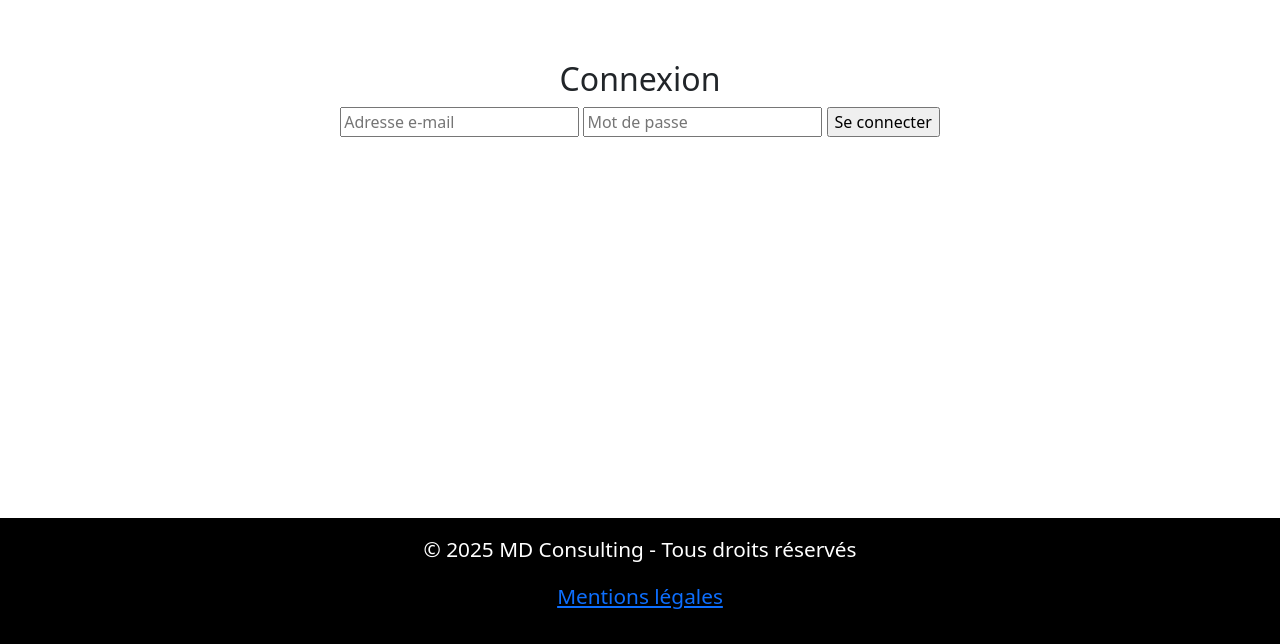
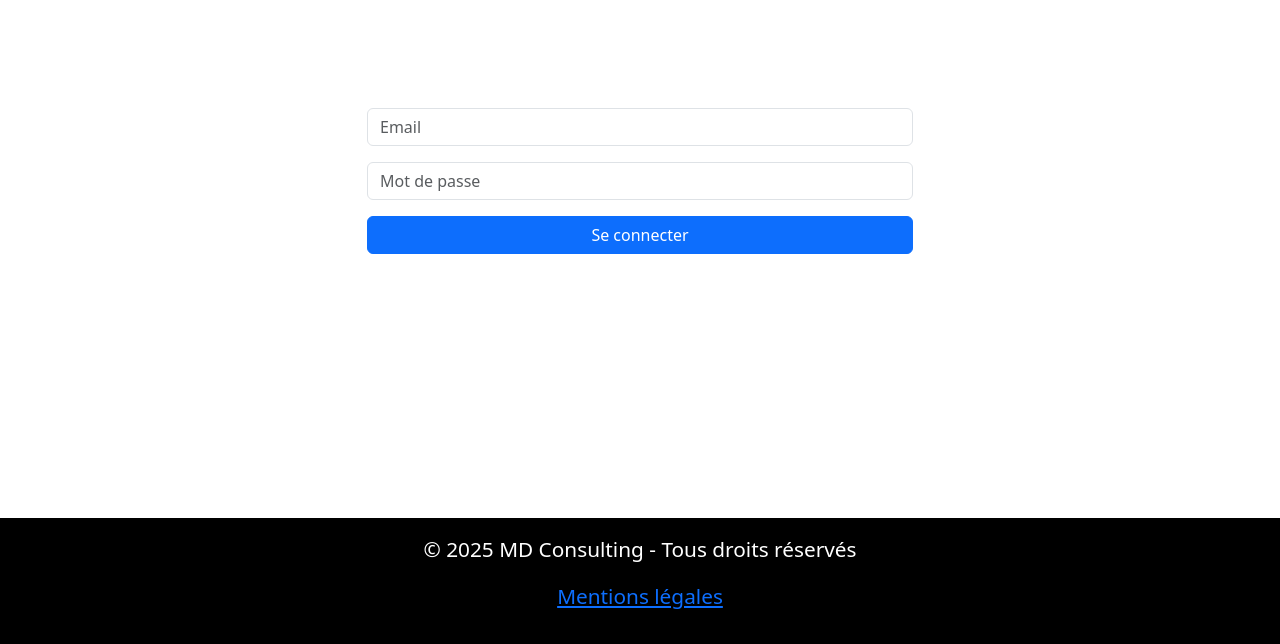
Before and after one commit to Peyroche/mon_projet1, a Flask app: page /connexion in a window 1280 px wide. Shown: the part 156-800 px from the top of the page. Run offline with Flask 3, Linux system fonts and the light colour scheme; parts of the project's set-up code (start-up, migrations or seed data) failed here and were passed over.

Commit message:
Mise à jour globale : logout, templates, styles, routes

```diff
--- a/templates/connexion.html
+++ b/templates/connexion.html
@@ -1,22 +1,24 @@
 {% extends "base.html" %}
 
-{% block title %}Accueil - Ma Boutique{% endblock %}
+{% block title %}MD Consulting{% endblock %}
 
 {% block content %}
 
 <main>
+<div class="container mt-5">
+  <div class="row justify-content-center">
+    <div class="col-md-6">
+      <form method="POST" action="{{ url_for('login') }}">
+        <input type="hidden" name="csrf_token" value="{{ csrf_token() }}">
 
-<section>
+        <input type="email" name="email" class="form-control mb-3" placeholder="Email" required>
+        <input type="password" name="motdepasse" class="form-control mb-3" placeholder="Mot de passe" required>
 
-<h2 id="connexion">Connexion</h2>
-<form action="{{ url_for('connexion') }}" method="post" class="contact-form">
-  <input type="email" name="email" placeholder="Adresse e-mail" class="contact-input" required>
-  <input type="password" name="motdepasse" placeholder="Mot de passe" class="contact-input" required>
-  <input type="submit" value="Se connecter" class="contact-button">
-</form>
+        <button type="submit" class="btn btn-primary w-100">Se connecter</button>
+      </form>
 
-</section>
-
+    </div>
+  </div>
+</div>
 </main>
-
-  {% endblock %}
+{% endblock %}
```
